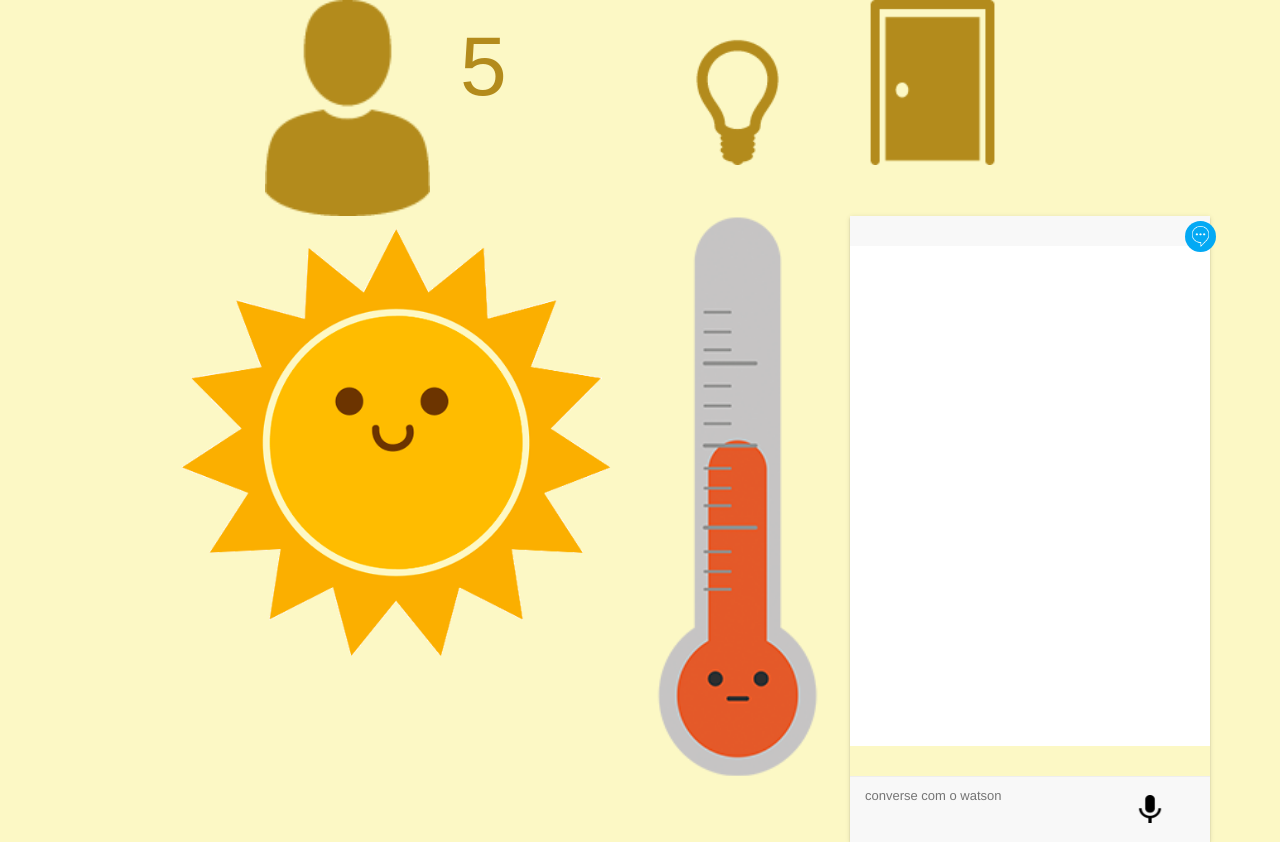
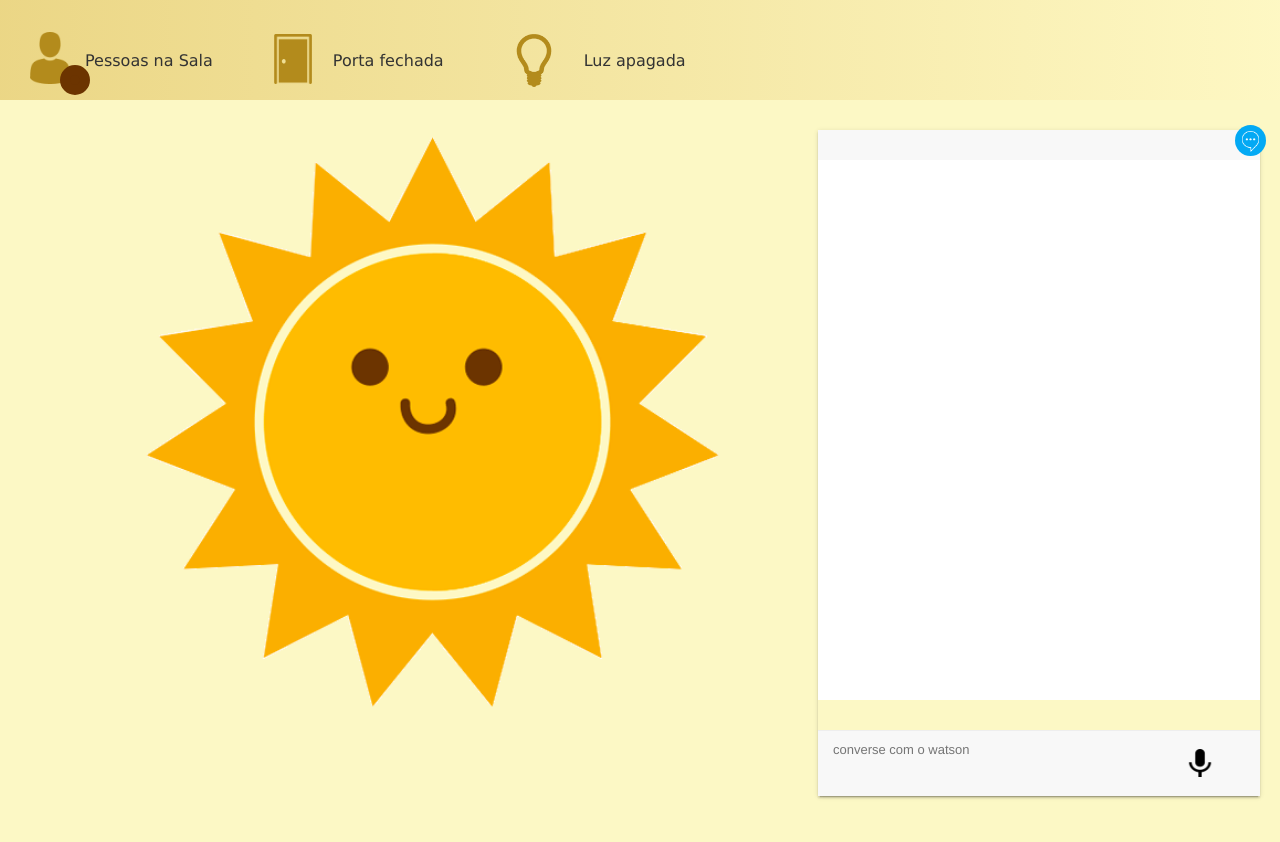
Before and after one commit to Mafralpm/Sunny, a PHP site: page / in a window 1280 px wide; the page is wider, and only the part inside the window is pictured. After the commit the page ends 799 px from the top of that part, so only its background shows below. Run offline with PHP 8.4, Linux system fonts and the light colour scheme; some libraries are stand-ins or nearby versions.

Commit message:
layout aline

```diff
--- a/public/css/sunny.css
+++ b/public/css/sunny.css
@@ -2,9 +2,14 @@
     background: rgb(252, 248, 197);
 }
 
-.container {
+/*.container {
     width: 90%;
     margin: 0 auto;
+}*/
+
+.sunny-watson{
+    margin-top: 20px;
+    width: 120%;
 }
 
 .topo {
@@ -24,20 +29,71 @@
 }
 
 .icons {
-    /*padding-top: 7px;*/
+    padding-top: 7px;
+    width: 5%;
+}
+.icones{
+    background: linear-gradient(to right, #EBD685, #FEF8C4);
+    height: 100px;
     /*display: inline-block;*/
-    /*width: 20%;*/
+
 }
 
-.icones-top {
-    width: 100%;
+p{
+    text-align: center;
+    float: right;
+    padding-right: 10px;
+    padding-top: 40px;
+    display: block;
+    font-family: "Lucida Grande", "Lucida Sans Unicode", Verdana, sans-serif;
+    font-size: 16px;
 }
 
-.sol-termometro {
+section{
+    /*background: #FFF;
+    border: 1px solid #000;
+    border-color: #CCC #999 #999 #CCC;*/
+    padding: 10px;
+    margin-left: 10px;
+    float: left;
+
+}
+
+
+#usuario{
+    float: left;
+    width: 70px;
+    margin-left: 10px;
+    margin-top: 15px;
+}
+
+#porta{
+    width: 80px;
+    margin-top: 17px;
+
+}
+
+#luz{
+    width: 100px;
+}
+
+#termometro{
+    width: 5px;
+    margin-left: 290px;
+    margin-top: 10px;
+}
+
+/*.frase{
+    position: static;
+    display: block;
+}*/
+
+
+/*.sol-termometro {
     width: 100%;
     display: inline-block;
     text-align: center;
-}
+}*/
 
 #sol {
     max-width: 514px;
@@ -68,3 +124,23 @@
     height: 100%;
     vertical-align: center;
 }
+
+
+.circle{
+    border-radius:100%;
+    border: 10px solid #6C3400;
+    width: 30px;
+    height: 30px;
+    background-color:#6C3400;
+    margin-top: 55px;
+    margin-left: 55px;
+    position: absolute;
+}
+
+.icones-top {
+    width: 100%;
+}
+
+body{
+    height: 820px;
+}
--- a/public/css/watson.css
+++ b/public/css/watson.css
@@ -2,6 +2,7 @@
     position: relative;
     margin: 0 auto;
     box-shadow: 0 2px 2px 0 rgba(0, 0, 0, 0.14), 0 3px 1px -2px rgba(0, 0, 0, 0.2), 0 1px 5px 0 rgba(0, 0, 0, 0.12);
+    margin-left: 40px;
 }
 
 #view-change-button {
--- a/public/index.html
+++ b/public/index.html
@@ -15,21 +15,33 @@
 </head>
 
 <body id="fundo">
-    <main class="container">
-        <div class="row">
+
+    <div class="row icones">
             <div class "icones-top">
-                <img class="icons col-xs-3 col-sm-2 col-md-2 col-sm-offset-2 col-md-offset-3 col-lg-offset-2" src="./img/icon/icon-user-dia.png" />
-                <h3 class="h3-fonte col-xs-3 col-sm-2 col-md-2"> 5 </h3>
-                <img class="icons col-xs-3 col-sm-2 col-md-2" src="./img/luz/icon-luz-fechada-dia.png" />
-                <img class="icons col-xs-3 col-sm-2 col-md-2" src="./img/porta/icon-porta-fechada-dia.png" />
+                <section>
+                    <img id="usuario" class="icons col-xs-3 col-sm-2 col-md-2 col-sm-offset-2 col-md-offset-3 col-lg-offset-2" src="./img/icon/icon-user-dia.png" />
+                    <p>Pessoas na Sala</p>
+                    <div class="circle"></div>
+                </section>
+                <section>
+                    <img id="porta" class="icons col-xs-3 col-sm-2 col-md-2" src="./img/porta/icon-porta-fechada-dia.png" />
+                    <p>Porta fechada</p>
+                </section>
+                <section>
+                <img id="luz" class="icons col-xs-3 col-sm-2 col-md-2" src="./img/luz/icon-luz-fechada-dia.png" />
+                    <p>Luz apagada</p>
+                </section>
+                <section>
+                <!--<img id="termometro" class="col-xs-2 col-sm-2 col-md-2 col-lg-2" src="./img/termometro/icon-termo-30.png" />                    -->
+                    <!--<p>Média de 20</p>>-->
+                </section>
             </div>
         </div>
 
-        <div class="row">
+        <div class="row sunny-watson" id="center-div">
             <img class="col-xs-7 col-sm-7 col-md-5 col-lg-5 col-md-offset-1" src="./img/sunny/sunny-idol.gif" />
-            <img class="col-xs-2 col-sm-2 col-md-2 col-lg-2" src="./img/termometro/icon-termo-30.png" />
 
-            <div class="col-xs-3 col-sm-3 col-md-4 col-lg-4">
+              <section class="watson col-lg-5 col-xs-3 col-sm-3 col-md-4 col-lg-4">
                 <div id='animation' class='animated bounceInRight'>
                   <div class="tile tile-alt" id="messages-main">
                     <div class="ms-body limit-overflow" id="scroll-fixed">
@@ -49,9 +61,8 @@
                 <div class="button" onclick="button_animation()">
                   <img src="img/chatButton.png">
                 </div>
+              </section>
         </div>
-        </div>
-    </main>
 
     <script src="js/jquery/jquery-3.2.1.min.js"></script>
 
```
Also changed, not shown: 1 other file. Lines whose indentation alone changed are shown as unchanged.
